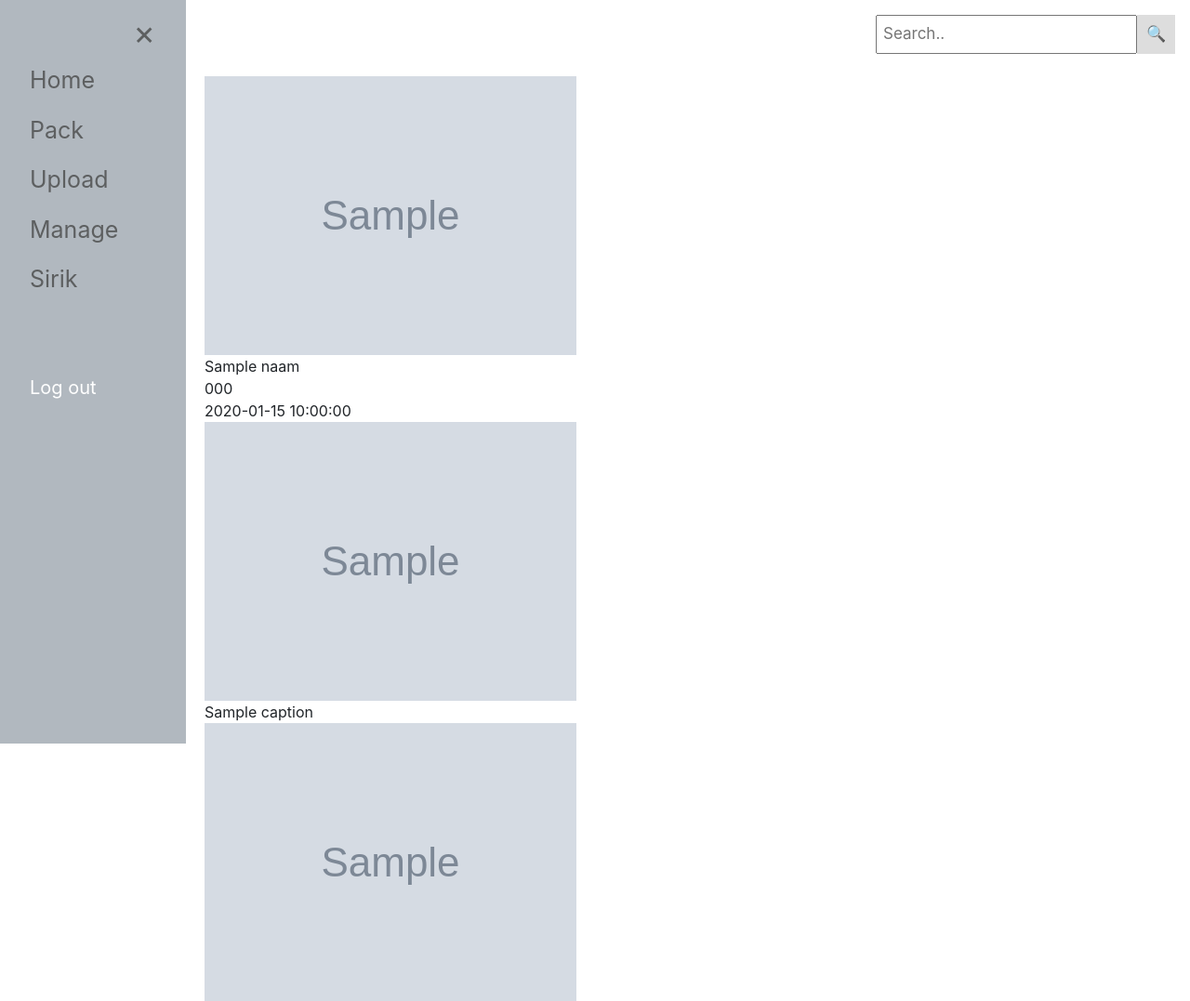
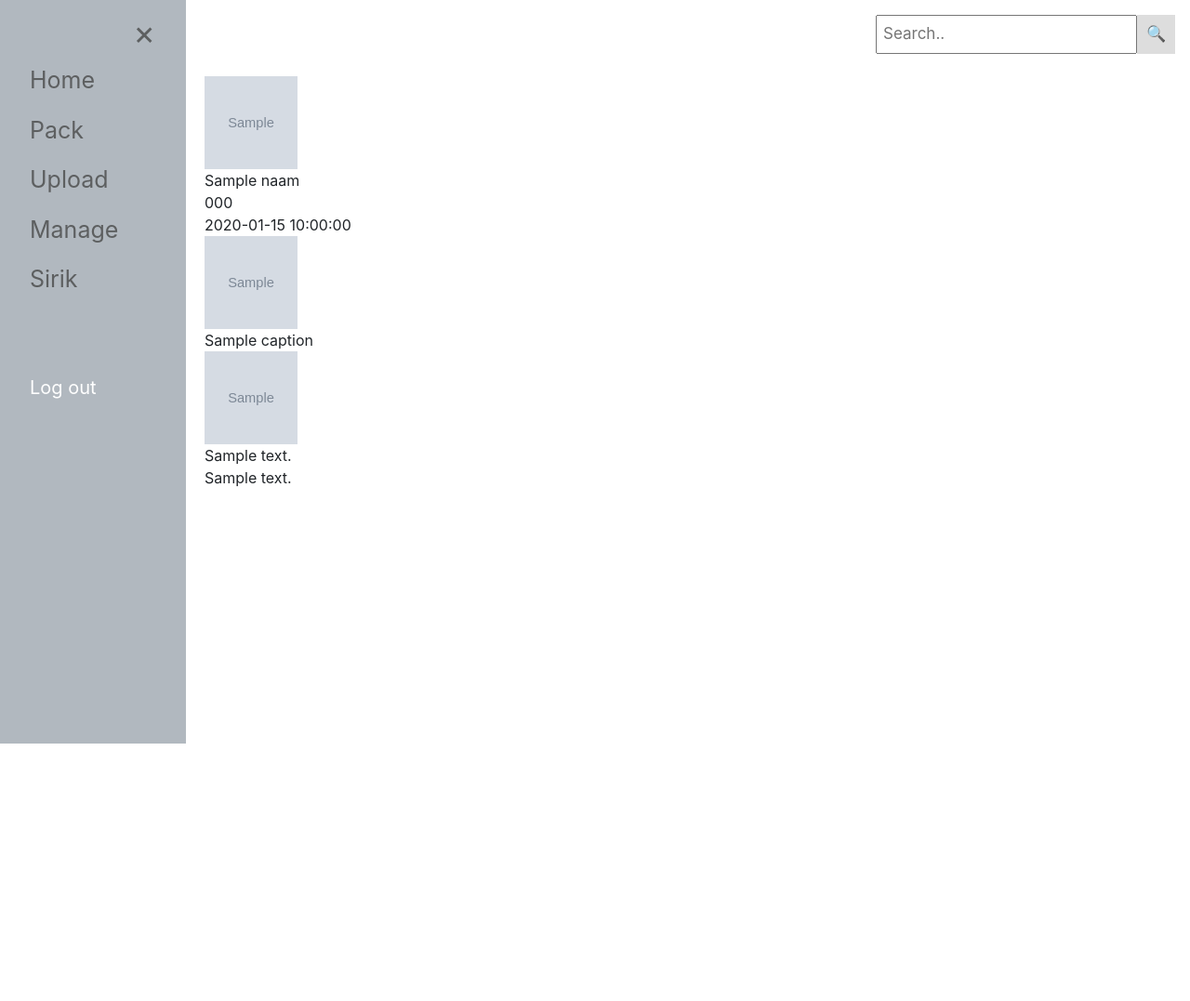
Before and after one commit to SirikS/website, a Flask app: template templates/home.html in a window 1280 px wide. Shown: the top 1077 px of the page at 93% size. After the commit the page ends 800 px from the top, so only its background shows below. Run offline with Flask 2, Linux system fonts and the light colour scheme; the template is opened without the code that fills it: most values are stand-ins (such as "Sample title", 1, 10 or a date in 2020); grey boxes marked "Sample" are stand-in pictures; some libraries are stand-ins or nearby versions.

Commit message:
comment veld

```diff
--- a/templates/home.html
+++ b/templates/home.html
@@ -12,7 +12,7 @@
         <!-- De topbar van de fotoweergave, hierin staat de profielfoto en naam van de uploader, samen met de titel en timestamp -->
         <div class="fotoweergave-top">
             <!-- Profielfoto van de uploader -->
-            <div class="profielfoto-tinder"><img src="{{ profielfoto }}"/></div>
+            <div class="profielfoto-tinder"><img style="height: 100px; width: 100px" src="{{ profielfoto }}"/></div>
             <!-- Naam van de uploader -->
             <div class="naam-tinder">{{ naam }}</div>
             <!-- Titel van de post -->
@@ -23,7 +23,7 @@
         <!-- Het middelste deel van de fotoweergave, hier staat alleen de foto -->
         <div class="fotoweergave-mid">
             <!-- De foto waar het om draait -->
-            <div class="foto-tinder"><img src="{{ foto }}"/></div>
+            <div class="foto-tinder"><img style="height: 100px; width: 100px" src="{{ foto }}"/></div>
         </div>
         <!-- Het onderste deel van de fotoweergave, hierin staat de caption -->
         <div class="fotoweergave-bot">
@@ -36,7 +36,7 @@
         <!-- Loop door geplaatste comments -->
         {% for comment in comments %}
             <!-- De profielfoto van de plaatser van de comment -->
-            <div class="profielfoto-comment"><img src="{{ comment.profielfotocomment }}"/></div>
+            <div class="profielfoto-comment"><img style="height: 100px; width: 100px" src="{{ comment.profielfotocomment }}"/></div>
             <!-- De profielnaam van de plaatser van de comment -->
             <div class="profielnaam-comment">{{ comment.profielnaamcomment }}</div>
             <!-- De daadwerkelijk comment -->
```
